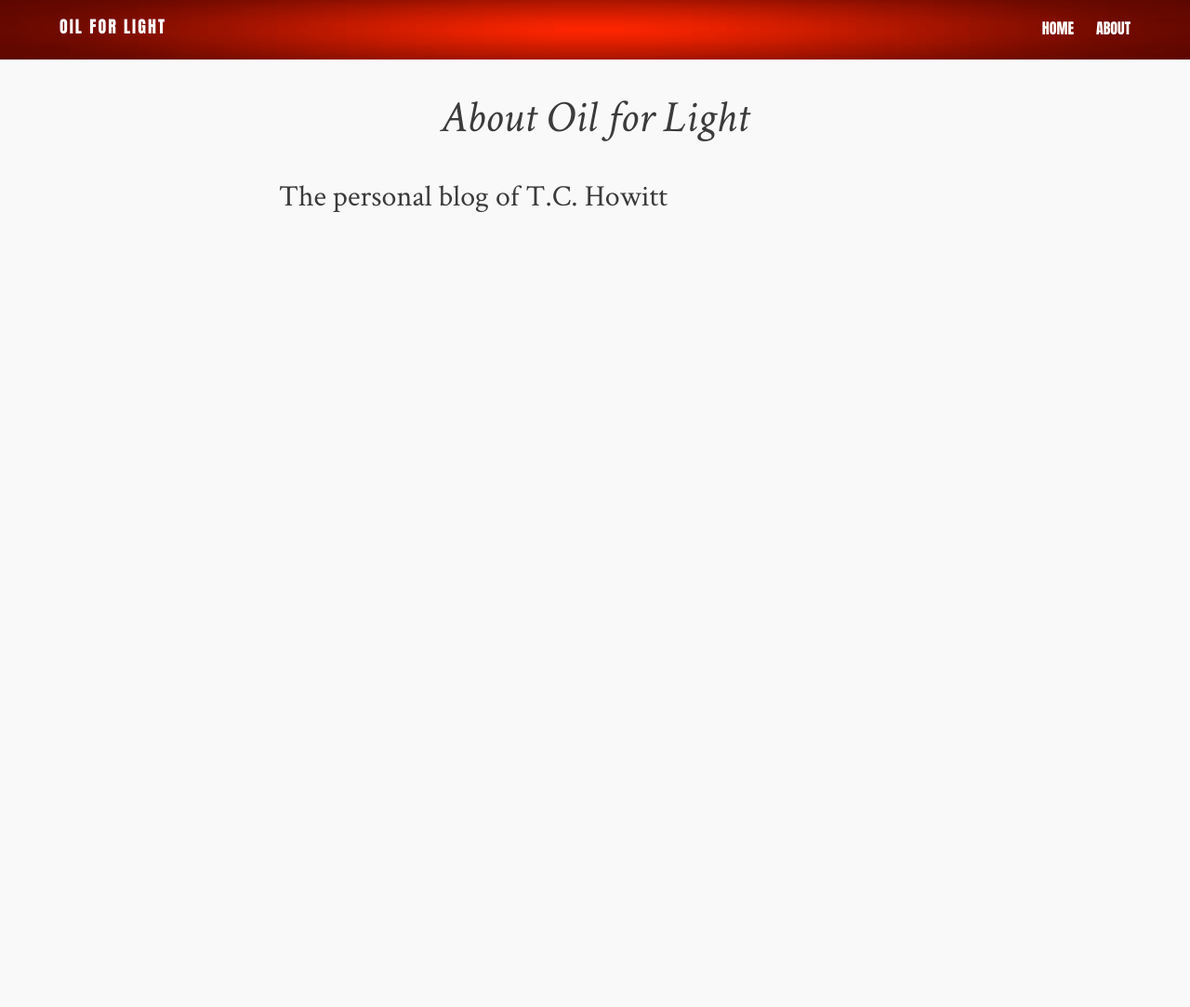
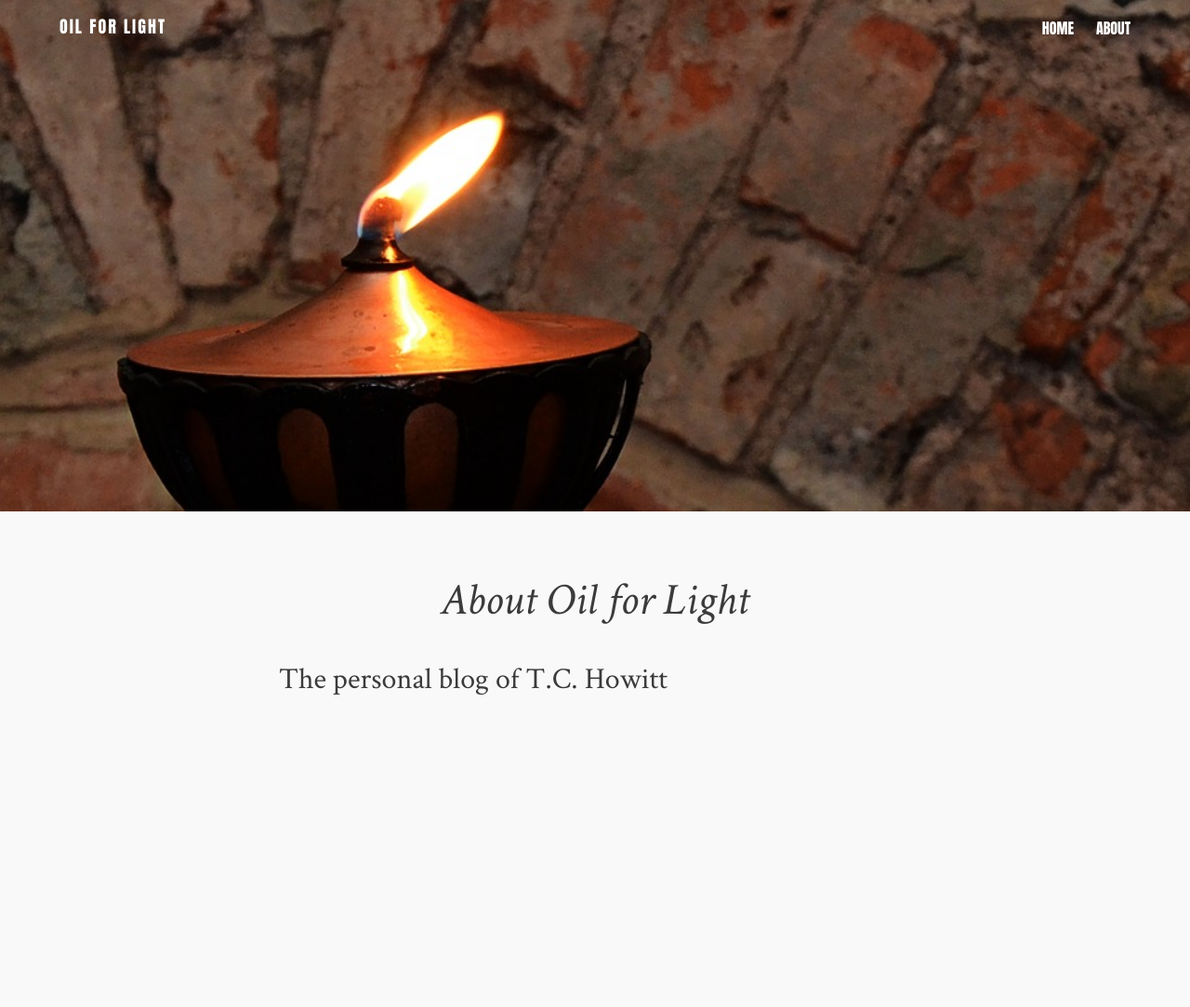
Before and after one commit to flashlightministries/oilforlight, a Jekyll site: the page built from about.md, in a window 1280 px wide. Shown: the whole page at 93% size. Built offline with Jekyll 4.4.1, drawn with Linux system fonts in a browser that asks for light colours; nearby versions of some CDN libraries; before the commit the page ends 900 px from its top, so only the background shows below that.

Commit message:
Update page.html

```diff
--- a/_layouts/page.html
+++ b/_layouts/page.html
@@ -1,9 +1,19 @@
 {% include JB/setup %}
 {% include head.html %}
 
-<section class="article">
+<section class="article-default">
 
-  <div class="nav" style="background-image: url({{ site.url }}/images/red-gradient-64px.png)"></div>
+  {% if page.image.feature %}
+    <div class="overlay-lighter"></div>
+    {% if page.image.feature contains 'https://' | escape or page.image.feature contains 'http://' | escape %}
+    <div class="featured-image" style="background-image: url({{ page.image.feature }})"></div>
+    {% else %}
+    <div class="featured-image" style="background-image: url({{ site.url }}/images/{{ page.image.feature }})"></div>
+    {% endif %}
+  {% else %}
+    <div class="overlay-lighter"></div>
+    <div class="featured-image" style="background-image: url({{ site.url }}/images/oil-lamp.jpg)"></div>
+  {% endif %}
 
   <article class="wrap post">
     <div class="article-content">
```
